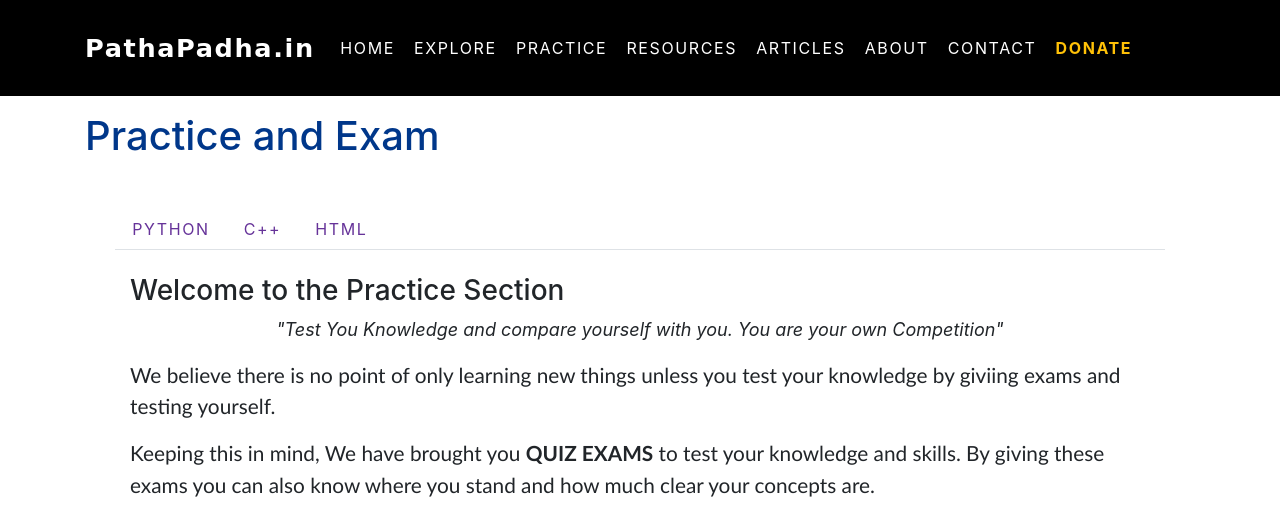
After one commit to rashmi-ranjan-das/education, a Django app: page /exam/ in a window 1280 px wide. The commit adds this page. Shown: the top 517 px of the page. Run offline with Django 3.2, Linux system fonts and the light colour scheme; some libraries are stand-ins or nearby versions.

Commit message:
Exam Page Added

```diff
--- a/main/templates/main/base.html
+++ b/main/templates/main/base.html
@@ -10,18 +10,11 @@
     <link rel="stylesheet" href="{% static 'main/css/style.css' %}">
     <style>
         .nav-link{
-            font-size: 1.1rem;
-            margin: 1.0%;
+            font-size: 1rem;
+            margin: 0.2%;
         }
     </style>
     <script>(function(w, d) { w.CollectId = "5f7a12a20f65cb31086fdf11"; var h = d.head || d.getElementsByTagName("head")[0]; var s = d.createElement("script"); s.setAttribute("type", "text/javascript"); s.async=true; s.setAttribute("src", "https://collectcdn.com/launcher.js"); h.appendChild(s); })(window, document);</script>
-    <script type="text/javascript">
-        (function(i,n,t,e,r,a,c){i['InteractPromotionObject']=r;i[r]=i[r]||function(){
-        (i[r].q=i[r].q||[]).push(arguments)},i[r].l=1*new Date();a=n.createElement(t),
-        c=n.getElementsByTagName(t)[0];a.async=1;a.src=e;c.parentNode.insertBefore(a,c)
-        })(window,document,'script','https://i.tryinteract.com/promotions/init.js','i_promo');
-        i_promo('init', 'pW9DUE4rF');
-      </script>
 </head>
 <body>
     <nav class="navbar navbar-expand-lg">
@@ -37,6 +30,7 @@
 
                     <a class="nav-link active" href="/">Home</a>
                     <a class="nav-link" href="{% url 'explore' %}">Explore</a>
+                    <a class="nav-link" href="{% url 'exam' %}">Practice</a>
                     <a class="nav-link" href="{% url 'resources' %}">Resources</a>
                     <a class="nav-link" href="{% url 'articles' %}">Articles</a>
                     <a class="nav-link" href="{% url 'about' %}">About</a>
--- /dev/null
+++ b/main/templates/main/exam.html
@@ -0,0 +1,61 @@
+{% extends 'main/base.html' %}
+{% load static %}
+
+{% block content %}
+<div class="container mt-3 mb-3">
+    <h1>Practice and Exam</h1>
+    <div class="container mt-4 mb-4">
+        <div class="container mt-3">
+            <br>
+            <ul class="nav nav-tabs reset-nav">
+              <li class="nav-item">
+                <a class="nav-link reset-nav" data-toggle="tab" href="#menu1">Python</a>
+              </li>
+              <li class="nav-item">
+                <a class="nav-link reset-nav" data-toggle="tab" href="#menu2">C++</a>
+              </li>
+              <li class="nav-item">
+                <a class="nav-link reset-nav" data-toggle="tab" href="#menu3">HTML</a>
+              </li>
+            </ul>
+            <div class="tab-content">
+              <div id="home" class="container tab-pane active"><br>
+                <h3>Welcome to the Practice Section</h3>
+                <div style="text-align: center;">
+                  <p style="font-size: large;"><i>"Test You Knowledge and compare yourself with you. You are your own Competition"</i></p>
+                </div>
+                <p class="article-content">We believe there is no point of only learning new things unless you test your knowledge by giviing exams and testing yourself.</p>
+                <p class="article-content">Keeping this in mind, We have brought you <b>QUIZ EXAMS</b> to test your knowledge and skills. By giving these exams you can also know where you stand and how much clear your concepts are. </p>
+                <div class="img-container mb-2" style="text-align: center;">
+                  <img class="article-img" style="height: 70%;" src="https://wallpaperaccess.com/full/1397721.jpg" alt="1001">
+                </div>
+                <p class="article-content">Browse through the above categories and start giving the exams.</p>
+              </div>
+              <div id="menu1" class="container tab-pane fade"><br>
+                <ul class="list-group list-group-flush">
+                    <li class="list-group-item article-content">Python Theory MCQ 1 <a href="https://www.tryinteract.com/share/quiz/5f7ace0bb401c4001446fd2b" style="float: right;">Test Yourself</a></li>
+                    <li class="list-group-item article-content">Python Theory MCQ 2</li>
+                    <li class="list-group-item article-content">Python Output MCQ</li>
+                    <li class="list-group-item article-content">Python Error Finding MCQ</li>
+                </ul>
+              </div>
+              <div id="menu2" class="container tab-pane fade"><br>
+                <ul class="list-group list-group-flush">
+                    <li class="list-group-item article-content">C++ Theory MCQ 1</li>
+                    <li class="list-group-item article-content">C++ Theory MCQ 2</li>
+                    <li class="list-group-item article-content">C++ Output MCQ</li>
+                    <li class="list-group-item article-content">C++ Error Finding MCQ</li>
+                  </ul>
+              </div>
+              <div id="menu3" class="container tab-pane fade"><br>
+                <ul class="list-group list-group-flush">
+                    <li class="list-group-item article-content">HTML Theory MCQ 1</li>
+                    <li class="list-group-item article-content">HTML Theory MCQ 2</li>
+                  </ul>
+              </div>
+            </div>
+          </div>
+    </div>
+
+</div>
+{% endblock %}
--- a/main/views.py
+++ b/main/views.py
@@ -98,5 +98,8 @@ def mail(request):
     else:
         return redirect("/contact")
 
+def exam(request):
+    return render(request, 'main/exam.html')
+
 def donation(request):
     return render(request, 'main/donation.html')
--- a/odia/urls.py
+++ b/odia/urls.py
@@ -40,5 +40,6 @@ urlpatterns = [
     path('articles/webdev/i1002', views.webi1002, name='web2'),
     path('articles/webdev/i1003', views.webi1003, name='web3'),
     path('contact/mail', views.mail, name="mail"),
+    path('exam/', views.exam, name="exam"),
     path('donation/', views.donation, name="donation"),
 ]
```
